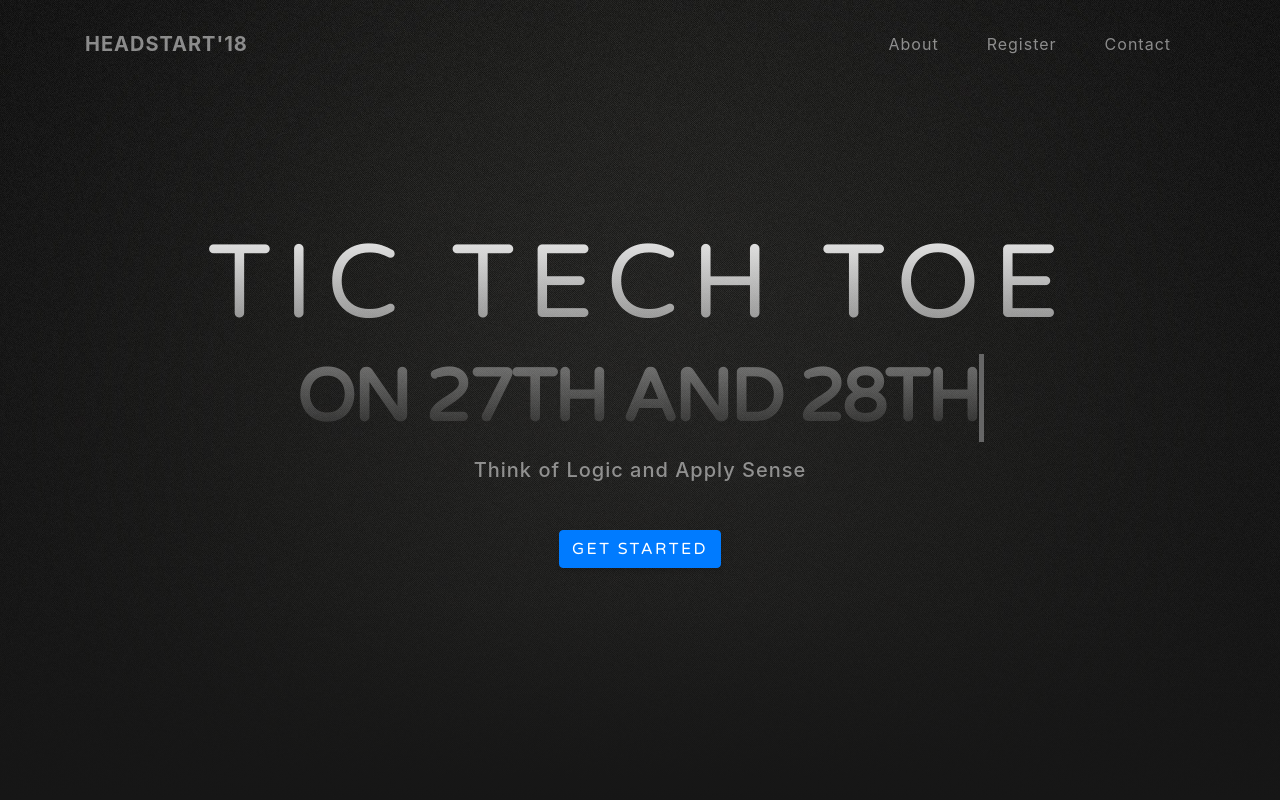
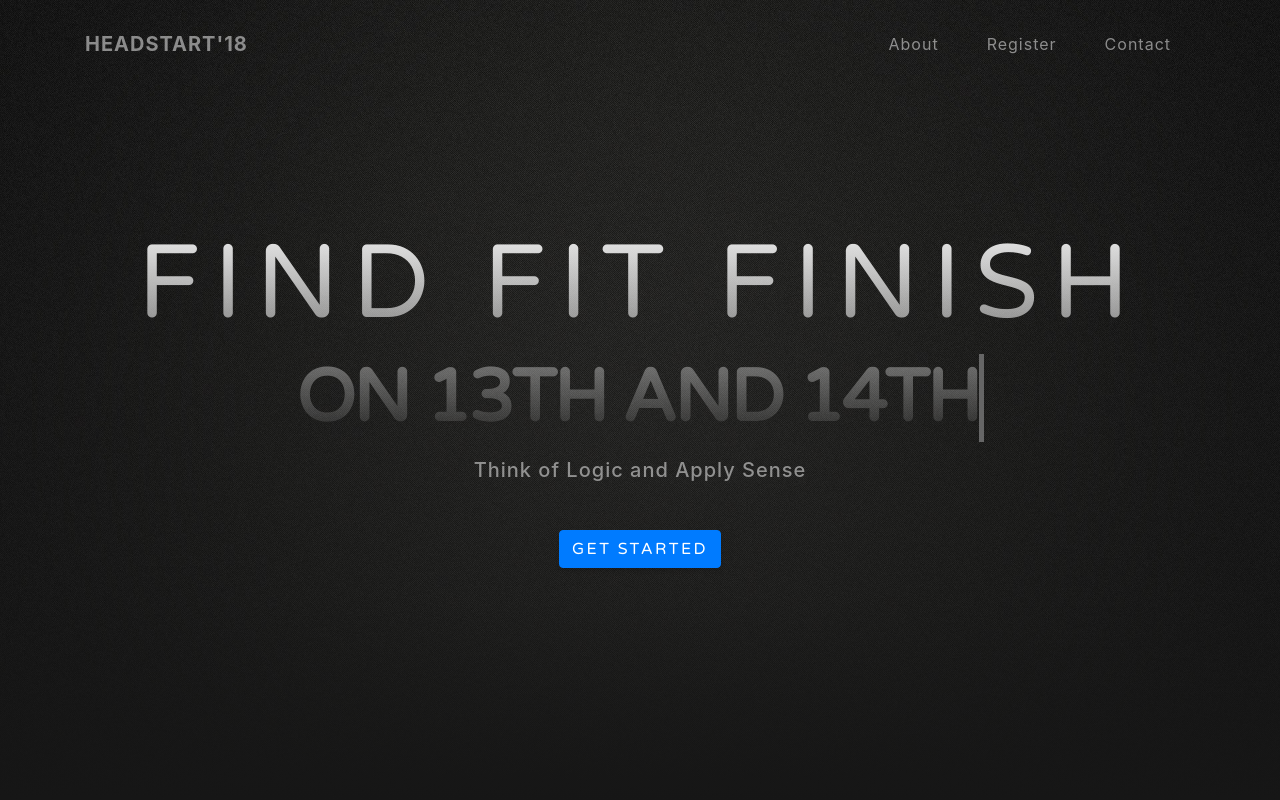
Before and after one commit to jayacred/tictechtoe, a website with bundled scripts: page index.html in a window 1280 px wide. Shown: the top 800 px of the page. Built offline with nearby package versions, Linux system fonts and the light colour scheme; files whose address does not match are found by name.

Commit message:
Update index.html

```diff
--- a/index.html
+++ b/index.html
@@ -162,10 +162,10 @@ window.onload = function() {
         <div class="mx-auto text-center">
 
 
-          <h1 class="mx-auto my-0 text-uppercase">TIC TECH TOE<br><span
+          <h1 class="mx-auto my-0 text-uppercase">FIND FIT FINISH<br><span
  		    class="txt-rotate"
      		data-period="2000"
-     		data-rotate='[ "2.0", "Play with Your Logic","On 27th and 28th","September 2K18"]'></span>
+     		data-rotate='[ "1.0", "Play with Your Logic","On 13th and 14th","September 2K19"]'></span>
      	  </h1>
           <h2 class="text-white-50 mx-auto mt-2 mb-5">Think of Logic and Apply Sense  </h2>
           <a href="#about" class="btn btn-primary js-scroll-trigger">Get Started</a>
```
